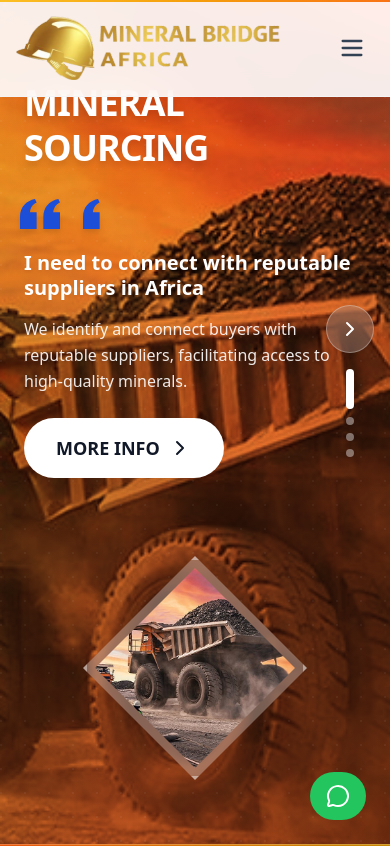
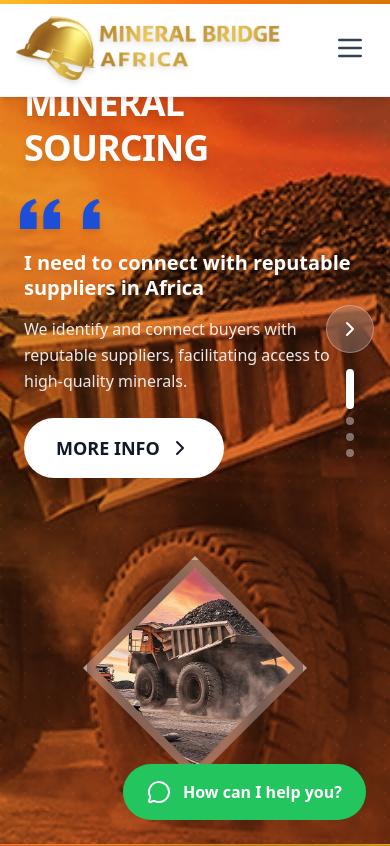
Before and after one commit to LungisaniMajozi/mineralbridge-site, a React (Vite) app: page / in a window 390 px wide. Shown: the top 846 px of the page. Built offline with nearby package versions, Linux system fonts and the light colour scheme.

Commit message:
first commit

```diff
--- a/src/components/Navbar.jsx
+++ b/src/components/Navbar.jsx
@@ -30,14 +30,7 @@ export default function Navbar() {
   const [isOpen, setIsOpen] = useState(false);
   const [activeDropdown, setActiveDropdown] = useState(null);
   const [mobileOpenDropdown, setMobileOpenDropdown] = useState(null);
-  const [scrolled, setScrolled] = useState(false);
   const location = useLocation();
-
-  useEffect(() => {
-    const handleScroll = () => setScrolled(window.scrollY > 20);
-    window.addEventListener("scroll", handleScroll);
-    return () => window.removeEventListener("scroll", handleScroll);
-  }, []);
 
   useEffect(() => {
     setIsOpen(false);
@@ -50,25 +43,21 @@ export default function Navbar() {
   };
 
   return (
-    <nav
-      className={`fixed top-0 w-full z-50 transition-all duration-300 border-b ${
-        scrolled
-          ? "bg-white/95 shadow-md border-gray-100"
-          : "bg-white/90 border-gray-100"
-      } backdrop-blur-md`}
-    >
-      {/* Top Accent Line (Optional - matches gold theme) */}
-      <div className="absolute top-0 left-0 right-0 h-0.5 bg-gradient-to-r from-amber-400 via-amber-500 to-orange-500" />
+    <nav className="fixed top-0 w-full z-50 bg-white shadow-md border-b border-gray-100">
+      {/* Top Gold Accent Line */}
+      <div className="absolute top-0 left-0 right-0 h-1 bg-gradient-to-r from-amber-400 via-orange-500 to-amber-600" />
 
       <div className="max-w-7xl mx-auto px-4 sm:px-6 lg:px-8">
-        <div className="flex justify-between items-center h-24">
-          {/* Logo - Bigger Size */}
+        {/* Increased height with padding to fit large logo */}
+        <div className="flex justify-between items-center h-24 lg:h-28">
+          {/* LARGE LOGO */}
           <Link to="/" className="flex items-center z-10">
             <motion.img
               whileHover={{ scale: 1.02 }}
               src="/logo.png"
               alt="MineralBridge Africa"
-              className="h-16 md:h-22 w-auto object-contain"
+              // Increased size: h-16 (64px) on mobile, h-20 (80px) on desktop
+              className="h-16 md:h-20 w-auto object-contain drop-shadow-md"
             />
           </Link>
 
@@ -77,7 +66,7 @@ export default function Navbar() {
             {navLinks.map((link) => (
               <div
                 key={link.name}
-                className="relative group"
+                className="relative"
                 onMouseEnter={() =>
                   link.dropdown && setActiveDropdown(link.name)
                 }
@@ -85,7 +74,7 @@ export default function Navbar() {
               >
                 <Link
                   to={link.href}
-                  className={`flex items-center gap-1 text-base font-medium transition-colors py-2 ${
+                  className={`flex items-center gap-1 text-base font-semibold transition-colors py-2 ${
                     activeDropdown === link.name
                       ? "text-amber-600"
                       : "text-slate-700 hover:text-amber-600"
@@ -142,7 +131,7 @@ export default function Navbar() {
               </div>
             ))}
 
-            {/* CTA Button - Orange */}
+            {/* CTA Button */}
             <motion.div whileHover={{ scale: 1.05 }} whileTap={{ scale: 0.95 }}>
               <Link
                 to="/contact"
@@ -160,34 +149,8 @@ export default function Navbar() {
             className="lg:hidden p-2 rounded-lg text-slate-700 hover:bg-slate-100 transition z-10"
             aria-label="Toggle menu"
           >
-            <AnimatePresence mode="wait" initial={false}>
-              {isOpen ? (
-                <motion.svg
-                  key="close"
-                  initial={{ opacity: 0, rotate: -90 }}
-                  animate={{ opacity: 1, rotate: 0 }}
-                  exit={{ opacity: 0, rotate: 90 }}
-                  transition={{ duration: 0.2 }}
-                  className="w-7 h-7"
-                  fill="none"
-                  stroke="currentColor"
-                  viewBox="0 0 24 24"
-                >
-                  <path
-                    strokeLinecap="round"
-                    strokeLinejoin="round"
-                    strokeWidth={2}
-                    d="M6 18L18 6M6 6l12 12"
-                  />
-                </motion.svg>
-              ) : (
-                <motion.svg
-                  key="menu"
-                  initial={{ opacity: 0, rotate: 90 }}
-                  animate={{ opacity: 1, rotate: 0 }}
-                  exit={{ opacity: 0, rotate: -90 }}
-                  transition={{ duration: 0.2 }}
-                  className="w-7 h-7"
+            <svg
+              className="w-8 h-8"
               fill="none"
               stroke="currentColor"
               viewBox="0 0 24 24"
@@ -198,9 +161,7 @@ export default function Navbar() {
                 strokeWidth={2}
                 d="M4 6h16M4 12h16M4 18h16"
               />
-                </motion.svg>
-              )}
-            </AnimatePresence>
+            </svg>
           </motion.button>
         </div>
       </div>
@@ -212,10 +173,9 @@ export default function Navbar() {
             initial={{ height: 0, opacity: 0 }}
             animate={{ height: "auto", opacity: 1 }}
             exit={{ height: 0, opacity: 0 }}
-            transition={{ duration: 0.3, ease: "easeInOut" }}
-            className="lg:hidden overflow-hidden bg-white border-t border-gray-100 relative"
+            className="lg:hidden overflow-hidden bg-white border-t border-gray-100"
           >
-            <div className="px-6 py-6 space-y-4 relative z-10">
+            <div className="px-6 py-6 space-y-4">
               {navLinks.map((link) => (
                 <div
                   key={link.name}
@@ -225,26 +185,20 @@ export default function Navbar() {
                     <Link
                       to={link.href}
                       onClick={() => !link.dropdown && setIsOpen(false)}
-                      className={`text-lg font-medium ${
-                        link.dropdown ? "text-slate-900" : "text-slate-700"
-                      }`}
+                      className="text-lg font-semibold text-slate-800"
                     >
                       {link.name}
                     </Link>
                     {link.dropdown && (
-                      <motion.button
-                        whileTap={{ scale: 0.95 }}
+                      <button
                         onClick={() => toggleMobileDropdown(link.name)}
                         className="p-2 text-slate-500"
                       >
-                        <motion.svg
+                        <svg
                           className="w-5 h-5"
                           fill="none"
                           stroke="currentColor"
                           viewBox="0 0 24 24"
-                          animate={{
-                            rotate: mobileOpenDropdown === link.name ? 180 : 0,
-                          }}
                         >
                           <path
                             strokeLinecap="round"
@@ -252,20 +206,18 @@ export default function Navbar() {
                             strokeWidth={2}
                             d="M19 9l-7 7-7-7"
                           />
-                        </motion.svg>
-                      </motion.button>
+                        </svg>
+                      </button>
                     )}
                   </div>
-
                   <AnimatePresence>
                     {link.dropdown && mobileOpenDropdown === link.name && (
                       <motion.div
-                        initial={{ height: 0, opacity: 0 }}
-                        animate={{ height: "auto", opacity: 1 }}
-                        exit={{ height: 0, opacity: 0 }}
-                        className="overflow-hidden mt-2"
+                        initial={{ height: 0 }}
+                        animate={{ height: "auto" }}
+                        exit={{ height: 0 }}
+                        className="overflow-hidden mt-2 pl-4 space-y-3"
                       >
-                        <div className="pl-4 space-y-3 pb-2">
                         {link.dropdown.map((item) => (
                           <Link
                             key={item.name}
@@ -276,13 +228,11 @@ export default function Navbar() {
                             {item.name}
                           </Link>
                         ))}
-                        </div>
                       </motion.div>
                     )}
                   </AnimatePresence>
                 </div>
               ))}
-
               <Link
                 to="/contact"
                 onClick={() => setIsOpen(false)}
--- a/src/components/WhatsAppButton.jsx
+++ b/src/components/WhatsAppButton.jsx
@@ -2,23 +2,24 @@ import { motion } from "framer-motion";
 import { MessageCircle } from "lucide-react";
 
 export default function WhatsAppButton() {
-  const phoneNumber = "+27123456789"; // Replace with actual number
-  const message = "Hello MineralBridge Africa, I'm interested in your services";
-  const whatsappLink = `https://wa.me/${phoneNumber}?text=${encodeURIComponent(message)}`;
-
   return (
     <motion.a
-      href={whatsappLink}
+      href="https://wa.me/27726800416"
       target="_blank"
       rel="noopener noreferrer"
       initial={{ scale: 0 }}
       animate={{ scale: 1 }}
-      whileHover={{ scale: 1.1 }}
-      whileTap={{ scale: 0.9 }}
-      className="fixed bottom-6 right-6 z-50 flex items-center gap-2 bg-green-500 text-white px-4 py-3 rounded-full shadow-2xl hover:bg-green-600 transition-colors"
+      transition={{ delay: 1, type: "spring", stiffness: 200 }}
+      whileHover={{ scale: 1.05, y: -2 }}
+      whileTap={{ scale: 0.95 }}
+      className="fixed bottom-6 right-6 z-50 bg-green-500 text-white px-6 py-4 rounded-full shadow-2xl hover:bg-green-600 transition-all flex items-center gap-3 font-bold text-base sm:text-lg"
+      style={{ minWidth: "220px" }}
     >
-      <MessageCircle className="w-6 h-6" />
-      <span className="font-semibold hidden sm:block">How can I help you?</span>
+      {/* WhatsApp Icon */}
+      <MessageCircle className="w-6 h-6 sm:w-7 sm:h-7 flex-shrink-0" />
+
+      {/* Text - Always Visible, Never Shrinks */}
+      <span className="whitespace-nowrap">How can I help you?</span>
     </motion.a>
   );
 }
```
Lines whose indentation alone changed are shown as unchanged.
